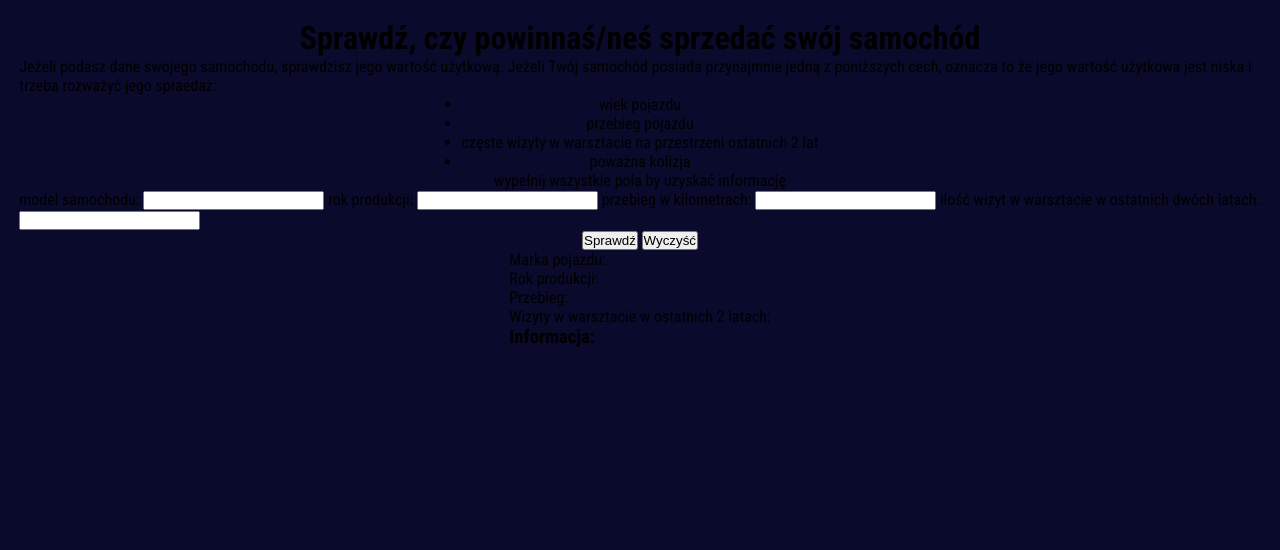
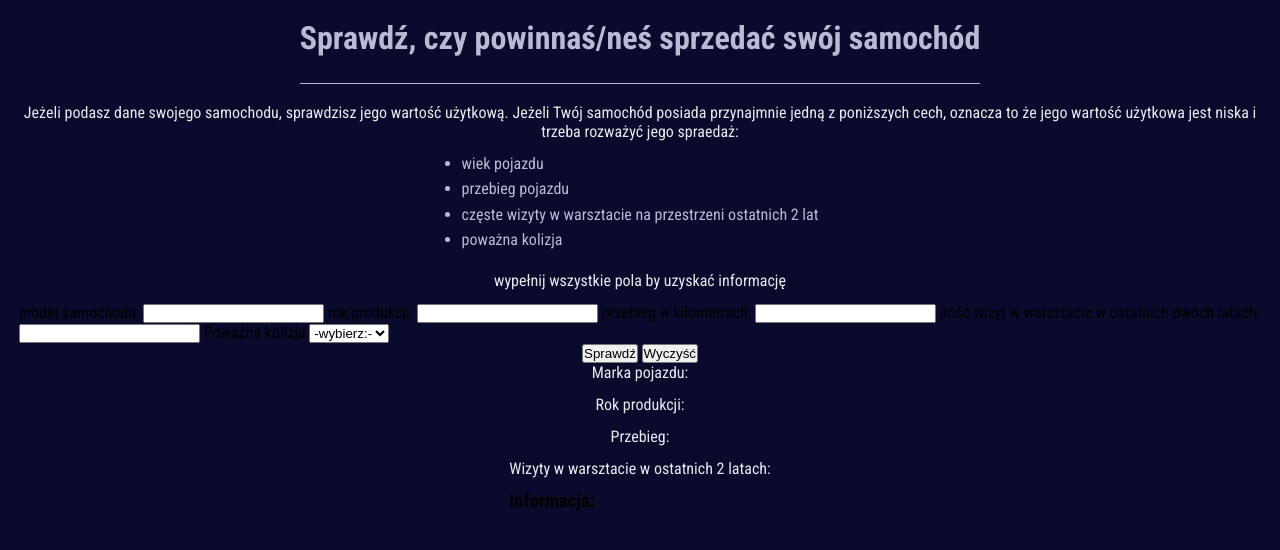
Before and after one commit to Scorpion19702022/should-you-sell-the-car, a website: page index.html in a window 1280 px wide. Drawn offline with Linux system fonts and the light colour scheme.

Commit message:
correction for html and add style css

```diff
--- a/index.html
+++ b/index.html
@@ -42,6 +42,13 @@
 
         <label for="visit" class="info__visit">ilość wizyt w warsztacie w ostatnich dwóch latach:</label>
         <input type="number" id="visit" class="info__inputvisit">
+
+        <label for="accident" class="info__accident">Poważna kolizja</label>
+        <select id="accident" class="info__select">
+            <option value="0" disabled selected>-wybierz:-</option>
+            <option value="TAK">TAK</option>
+            <option value="NIE">NIE</option>
+        </select>
     </div>
 
     <div class="btns">
--- a/sass/style.scss
+++ b/sass/style.scss
@@ -30,8 +30,30 @@ body {
 	font-family: 'Roboto Condensed', sans-serif;
 }
 
+h1 {
+	font-size: 2rem;
+	text-align: center;
+	color: var(--color-lighttwo);
+	padding-bottom: 0.8em;
+	margin-bottom: 0.6em;
+	border-bottom: 0.04em solid var(--color-lighttwo);
+}
+
+p {
+	font-size: 1rem;
+	color: var(--color-lightone);
+	text-align: center;
+	padding-bottom: 0.8em;
+}
+
 ul {
-	text-align: center;
+	font-size: 1rem;
+	color: var(--color-lighttwo);
+	padding-bottom: 1em;
+}
+
+li {
+	margin-bottom: 0.4em;
 }
 
 @import './medium';
```
Also changed, not shown: css/style.css, 1 other file.
